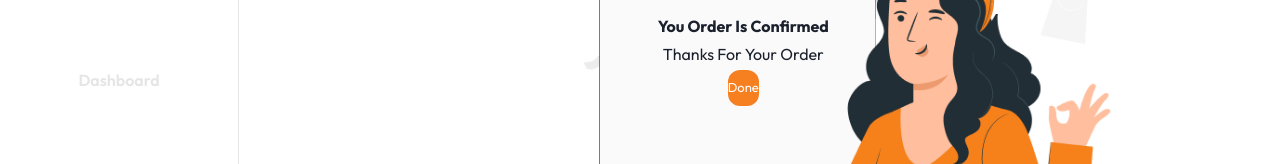
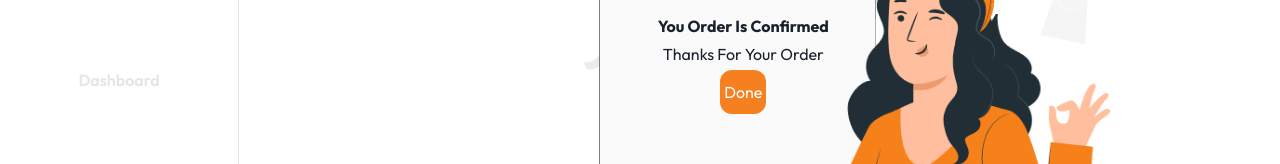
Before and after one commit to pseudoeazy/salesprit, a Next.js app: page /order/confirmation in a window 1280 px wide. Shown: the part 210-374 px from the top of the page. Built offline with nearby package versions, Linux system fonts and the light colour scheme.

Commit message:
add callback to done button

```diff
--- a/src/pages/order/confirmation.tsx
+++ b/src/pages/order/confirmation.tsx
@@ -2,8 +2,10 @@ import Head from "next/head";
 import Layout from "containers/layout";
 import NavBar from "containers/navbar";
 import Button from "components/button";
+import { useRouter } from "next/router";
 
 export default function OrderConfirmation() {
+  const router = useRouter();
   const containerStyle = {
     backgroundImage: `url(/images/thank-you.png)`,
     backgroundSize: "cover",
@@ -25,15 +27,17 @@ export default function OrderConfirmation() {
         <NavBar />
 
         <div className="flex-1  min-h-screen pt-15">
-          <div
-            className="relative   mx-auto "
-            style={containerStyle}
-          >
+          <div className="relative   mx-auto " style={containerStyle}>
             <div className="absolute left-[8rem] top-[14rem] w-[18.6rem] h-[14.6rem] capitalize text-center">
               <div className="flex flex-col items-center space-y-1 text-center ">
-              <span className="font-bold">you order is confirmed</span>
-              <span>Thanks for your order </span>
-              <Button size="small" className="w-[7.8rem] rounded-xl mt-5 bg-secondary text-white">Done</Button>
+                <span className="font-bold">you order is confirmed</span>
+                <span>Thanks for your order </span>
+                <Button
+                  className="w-[8rem] rounded-xl p-1 mt-5 bg-secondary text-white"
+                  onClick={() => router.push("/")}
+                >
+                  Done
+                </Button>
               </div>
             </div>
           </div>
```
